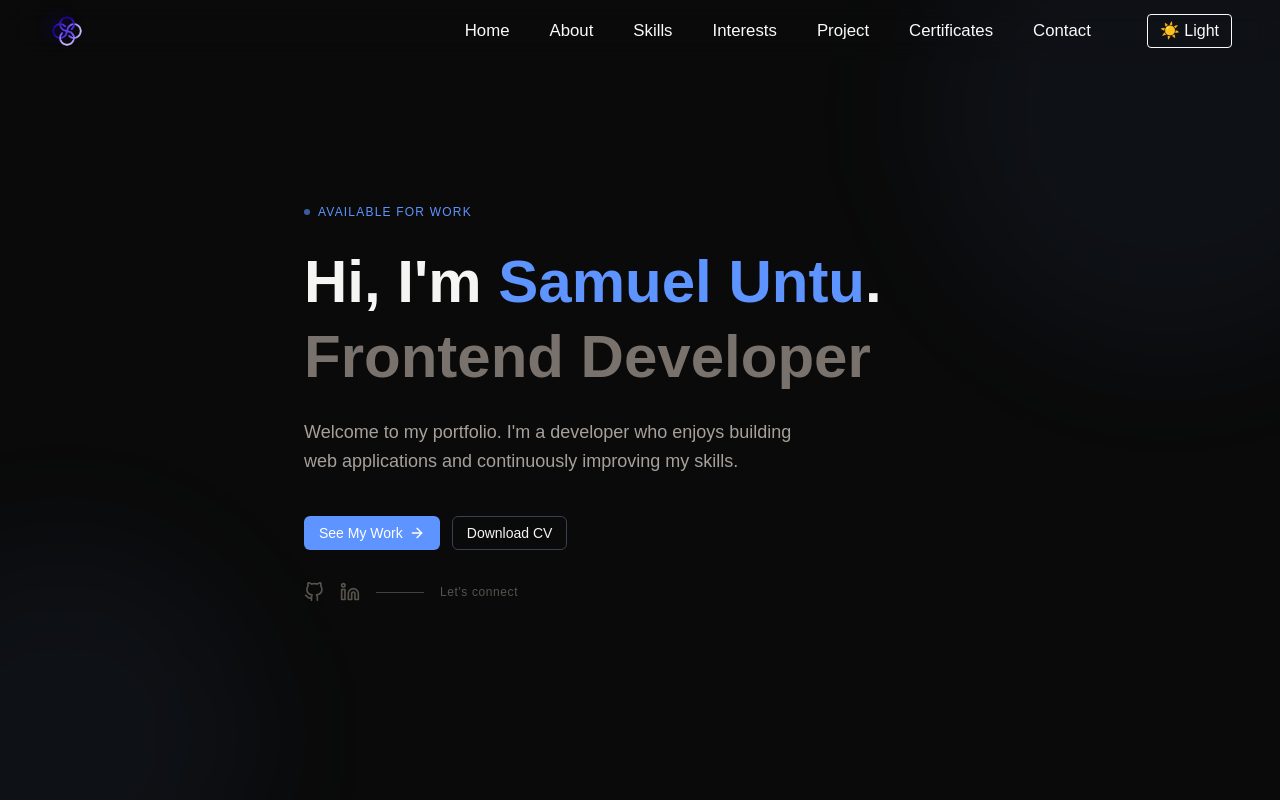
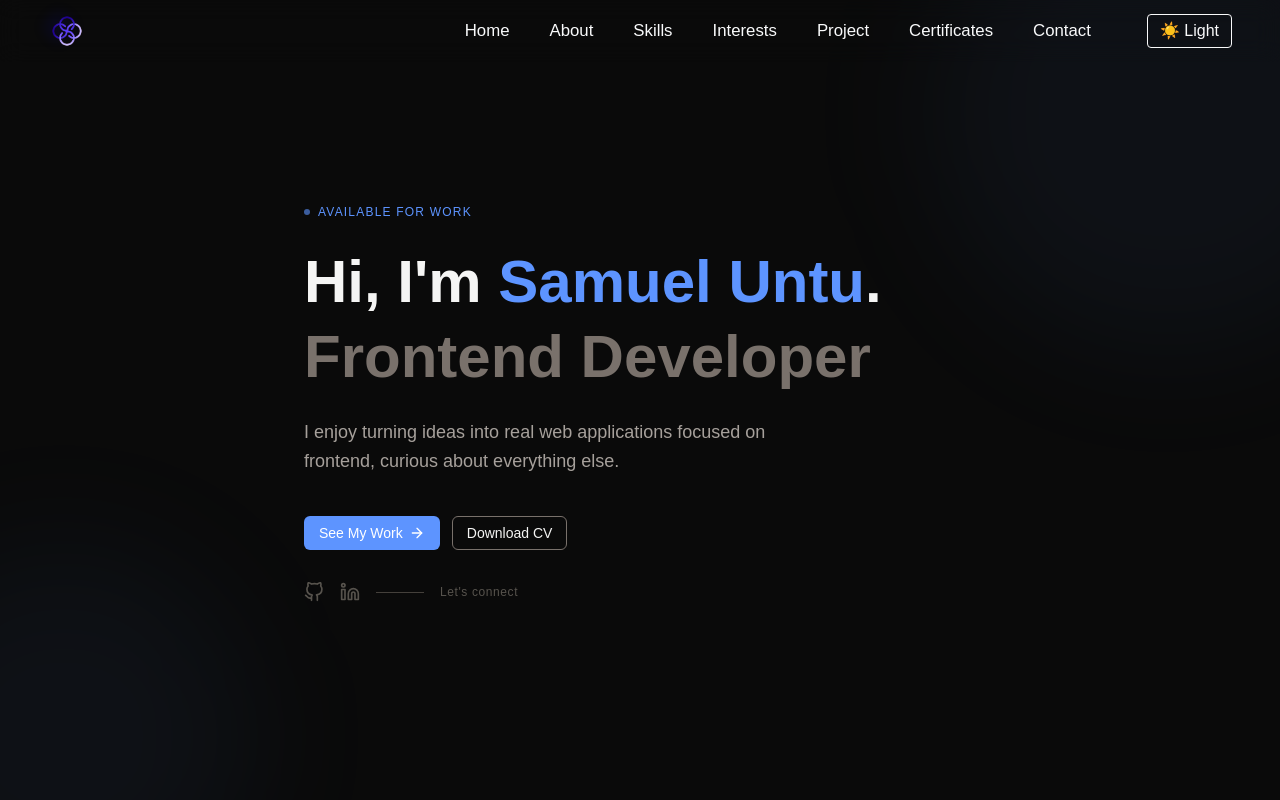
Before and after one commit to yaksokk/samuel-untu-portfolio, a React (Vite) app: page / in a window 1280 px wide. Shown: the top 800 px of the page. Built offline with nearby package versions, Linux system fonts and the light colour scheme.

Commit message:
fix: update Hero bio and improve Download CV button visibility

```diff
--- a/src/pages/public/Hero/Hero.jsx
+++ b/src/pages/public/Hero/Hero.jsx
@@ -5,7 +5,7 @@ const HERO_CONTENT = {
     greeting: "Hi, I'm",
     name: "Samuel Untu",
     role: "Frontend Developer",
-    bio: "Welcome to my portfolio. I'm a developer who enjoys building web applications and continuously improving my skills.",
+    bio: "I enjoy turning ideas into real web applications focused on frontend, curious about everything else.",
     cta: {
         primary: { label: "See My Work", href: "#project" },
         secondary: { label: "Download CV", href: "/cv.pdf" },
@@ -58,7 +58,7 @@ function Hero() {
                     <Button
                         variant="outline"
                         onClick={() => window.open(HERO_CONTENT.cta.secondary.href, "_blank")}
-                        className="text-stone-900! dark:text-stone-100!"
+                        className="text-stone-100! border-stone-500! hover:border-primary!"
                     >
                         {HERO_CONTENT.cta.secondary.label}
                     </Button>
```
